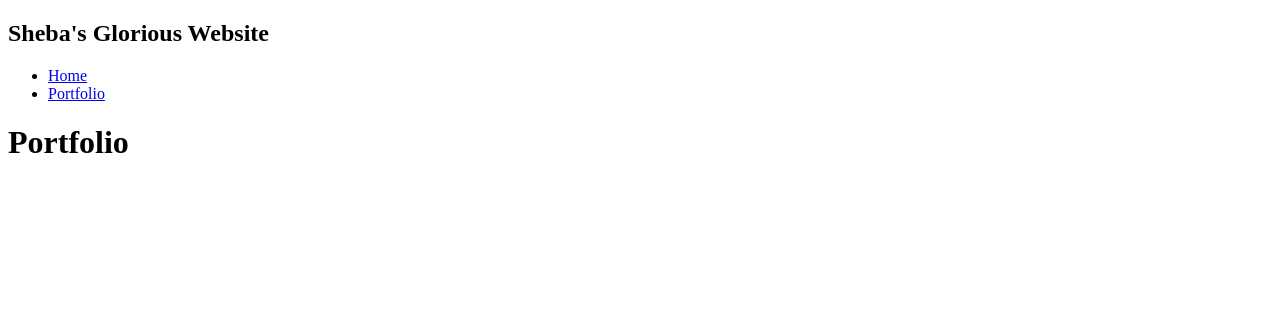
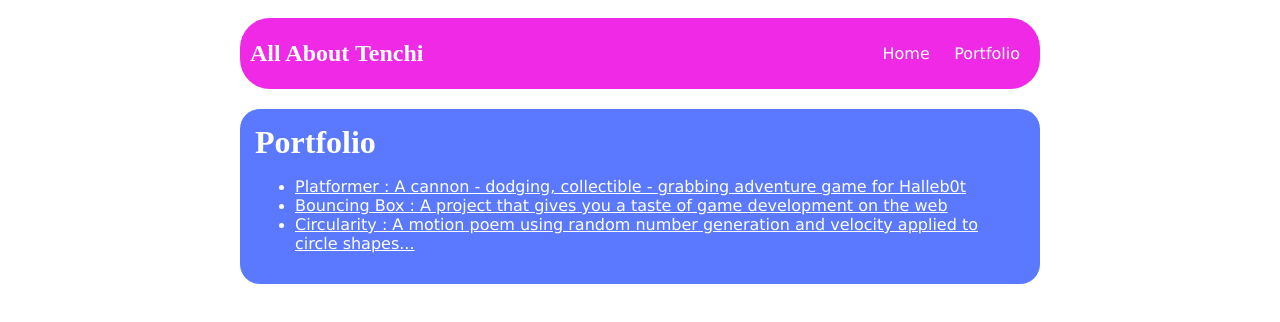
Before and after one commit to AngelArgue110/AngelArgue110, a plain HTML site: page portfolio.html in a window 1280 px wide. Drawn offline with Linux system fonts and the light colour scheme.

Commit message:
hovering

```diff
--- a/portfolio.html
+++ b/portfolio.html
@@ -1,13 +1,80 @@
 <!DOCTYPE HTML>
 <html>
     <head>
-        <title>All About Tenchi!!</title>
+        <title>Portfolio Tenchi</title>
+        <style type="text/css">
+            body {
+                background: rgb(255, 255, 255);
+                color: rgb(255, 255, 255);
+                padding: 10px;
+                font-family: arial;
+            }
+            header {
+                font-size: 1.5em;
+                font-weight: bold;
+            }
+
+            #all-contents {
+                max-width: 800px;
+                margin: auto;
+            }
+
+            /* navigation menu */
+            nav {
+                background: rgb(239, 41, 229);
+                margin: 0 auto;
+                margin-bottom: 20px;
+                display: flex;
+                padding: 10px;
+                border-radius: 30px;
+            }
+            h1 {
+                display: flex;
+                align-items: center;
+                color: rgb(255, 255, 255);
+                flex: 1;
+                margin: 0;
+                font-family: Segoe UI Black
+            }
+            #nav-ul {
+                list-style-image: none;
+            }
+            .nav-li {
+                display: inline-block;
+                padding: 0 10px;
+            }
+            .nav-a {
+                text-decoration: none;
+                color: #fff;
+                font-family: verdana
+            }
+
+            /* main container area beneath menu */
+            main {
+                background: rgb(91, 121, 255);
+                display: flex;
+                border-radius: 20px;
+            }
+            .content {
+                flex: 1;
+                padding: 15px;
+            }
+
+            a {
+                font-family: verdana;
+                color:rgb(255, 255, 255)
+            }
+
+            a:hover {
+                color:rgb(252, 255, 47)
+            }
+        </style>
     </head>
 
     <body>
         <div id="all-contents">
             <nav>
-                <h1>Sheba's Glorious Website</h1>
+                <h1>All About Tenchi</h1>
                 <ul id="nav-ul">
                    <li class="nav-li">
                    <a class="nav-a" href="index.html">Home</a>
@@ -21,7 +88,9 @@
             <div class="content">
                 <h1>Portfolio</h1>
                 <ul id="portfolio">
-
+                    <li><a href="projects/platformer/">Platformer : A cannon - dodging, collectible - grabbing adventure game for Halleb0t</a></li>
+                    <li><a href="projects/bouncing-box/">Bouncing Box : A project that gives you a taste of game development on the web </a></li>
+                    <li><a href="projects/circularity/">Circularity : A motion poem using random number generation and velocity applied to circle shapes...</a></li>
                 </ul>
             </div>
          </main>
```
Also changed, not shown: index.html (+4 -0 lines).
